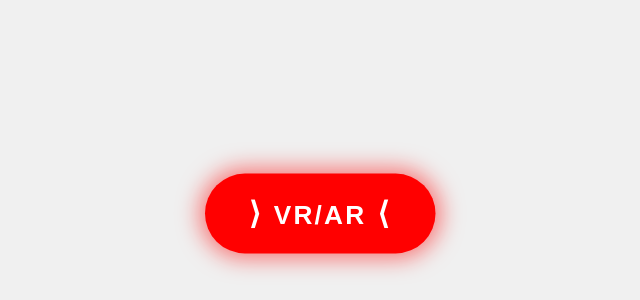
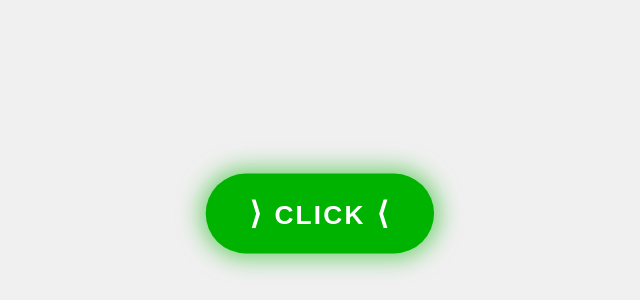
Before and after one commit to danielMAOL/dancetuxpan, a plain HTML site: page index.html in a window 1280 px wide. Shown: the part 500-800 px from the top of the page, without its empty margins (320-960 px from the left). Drawn offline with Linux system fonts and the light colour scheme; some packages are replaced by stand-ins of ours; a script that the page names is missing.

Commit message:
Update index.html

```diff
--- a/index.html
+++ b/index.html
@@ -30,11 +30,11 @@
 
         /* Estilo mejorado para el botón VR/AR */
         #vrButton {
-            position: fixed; /* Cambiado a fixed para asegurar la visibilidad */
+            position: fixed;
             bottom: 50px;
             left: 50%;
             transform: translateX(-50%);
-            background-color: #FF0000; /* Rojo llamativo */
+            background-color: #00B300; /* Verde */
             color: white;
             border: none;
             border-radius: 50px;
@@ -42,8 +42,8 @@
             font-size: 24px;
             font-weight: bold;
             cursor: pointer;
-            z-index: 1000; /* Z-index muy alto para asegurar que esté al frente */
-            box-shadow: 0 0 20px 5px rgba(255, 0, 0, 0.5); /* Resplandor rojo */
+            z-index: 1000;
+            box-shadow: 0 0 20px 5px rgba(0, 179, 0, 0.5); /* Resplandor verde */
             text-transform: uppercase;
             letter-spacing: 2px;
             animation: bounce 1.5s infinite;
@@ -91,6 +91,7 @@
     <div id="container">
         <model-viewer
             src="./oso.glb"
+            ios-src="./oso.usdz"
             alt="Modelo 3D Oso"
             auto-rotate
             camera-controls
@@ -105,16 +106,13 @@
             id="modelo">
         </model-viewer>
 
-        <button id="vrButton">VR/AR</button>
+        <button id="vrButton">CLICK</button>
     </div>
 
     <script>
         document.addEventListener('DOMContentLoaded', function() {
             const vrButton = document.getElementById('vrButton');
             const modelViewer = document.querySelector('model-viewer');
-
-            // Asegurarse de que el botón siempre sea visible
-            // incluso si AR no está disponible
 
             // Botón VR/AR
             vrButton.addEventListener('click', function() {
```
